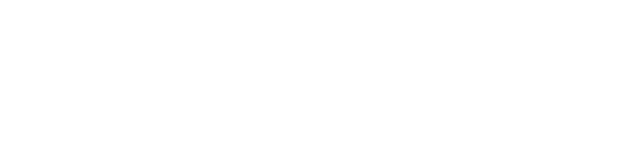
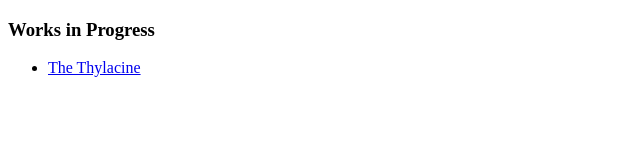
Before and after one commit to mjgross82/mjgross82.github.io, a plain HTML site: page index.html in a window 1280 px wide. Shown: the whole page, without its empty margins (0-640 px from the left). Drawn offline with Linux system fonts and the light colour scheme.

Commit message:
Added 'Works in Progress' section

```diff
--- a/index.html
+++ b/index.html
@@ -3,9 +3,12 @@
 <head>
     <meta charset="UTF-8">
     <meta name="viewport" content="width=device-width, initial-scale=1.0">
-    <title>Document</title>
+    <title>Michael J. Gross</title>
 </head>
 <body>
-
+    <h3>Works in Progress</h3>
+    <ul>
+        <li><a  href="https://mjgross82.github.io/thylacine">The Thylacine</a></li>
+    </ul>
 </body>
 </html>
```
